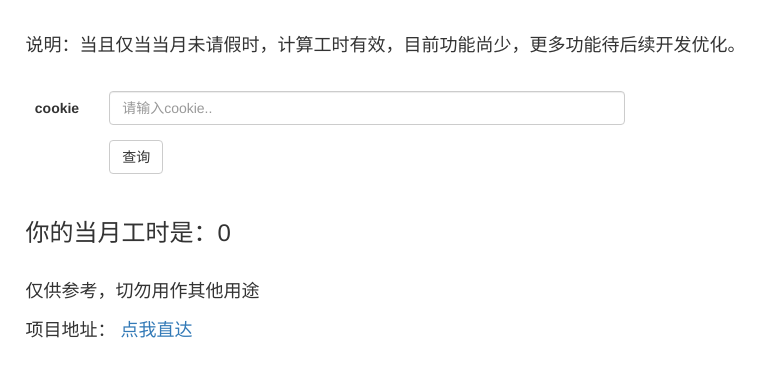
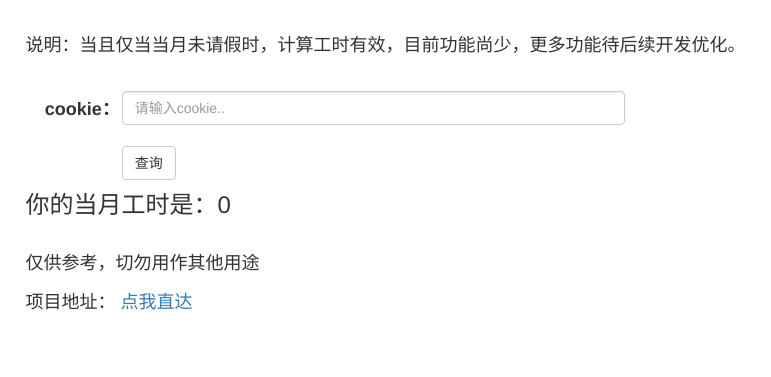
Before and after one commit to xyqy/working-time, a Flask app: page / in a window 1280 px wide. Shown: the top 377 px of the page, without its empty margins (0-771 px from the left). Run offline with Flask 2, Linux system fonts and the light colour scheme; some libraries are stand-ins or nearby versions.

Commit message:
修改页面样式:airplane:

```diff
--- a/templates/index.html
+++ b/templates/index.html
@@ -10,14 +10,16 @@
 <h4 style="padding-left: 2%;padding-top: 2%">
     说明：当且仅当当月未请假时，计算工时有效，目前功能尚少，更多功能待后续开发优化。
 </h4>
-<form class="form-horizontal" action="/" method="get" style="padding-top: 2%">
+<form class="" action="/" method="get" style="padding-top: 2%">
     <div class="form-group">
-        <label for="inputEmail3" class="col-md-1 control-label">cookie</label>
+        <label for="inputEmail3" class="col-sm-1 control-label"
+               style="text-align: -webkit-right;margin-top: 0.5%;padding-left: 3.5%;font-size: large">cookie：</label>
         <div class="col-md-5">
             <input type="text" name="cookie" autocomplete="off" class="form-control" id="inputEmail3"
                    placeholder="请输入cookie.." required>
         </div>
     </div>
+    <br><br>
     <div class="form-group">
         <div class="col-sm-offset-1 col-md-10">
             <button type="submit" class="btn btn-default">查询</button>
```
